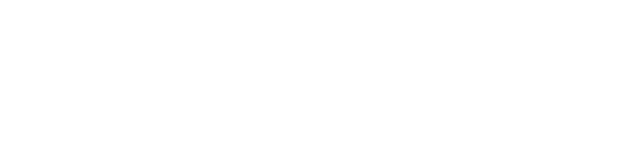
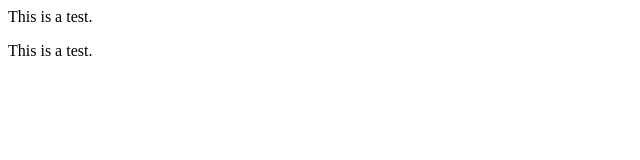
Before and after one commit to PlatonicPoohBear/PlatonicPoohBear.github.io, a plain HTML site: page index.html in a window 1280 px wide. Shown: the whole page, without its empty margins (0-640 px from the left). Drawn offline with Linux system fonts and the light colour scheme.

Commit message:
Further test

```diff
--- a/index.html
+++ b/index.html
@@ -3,6 +3,8 @@
 	<title>Test</title>
 </head>
 <body>
+	<p>This is a test.</p>
 
+	<p>This is a test.</p>
 </body>
 </html>
```
